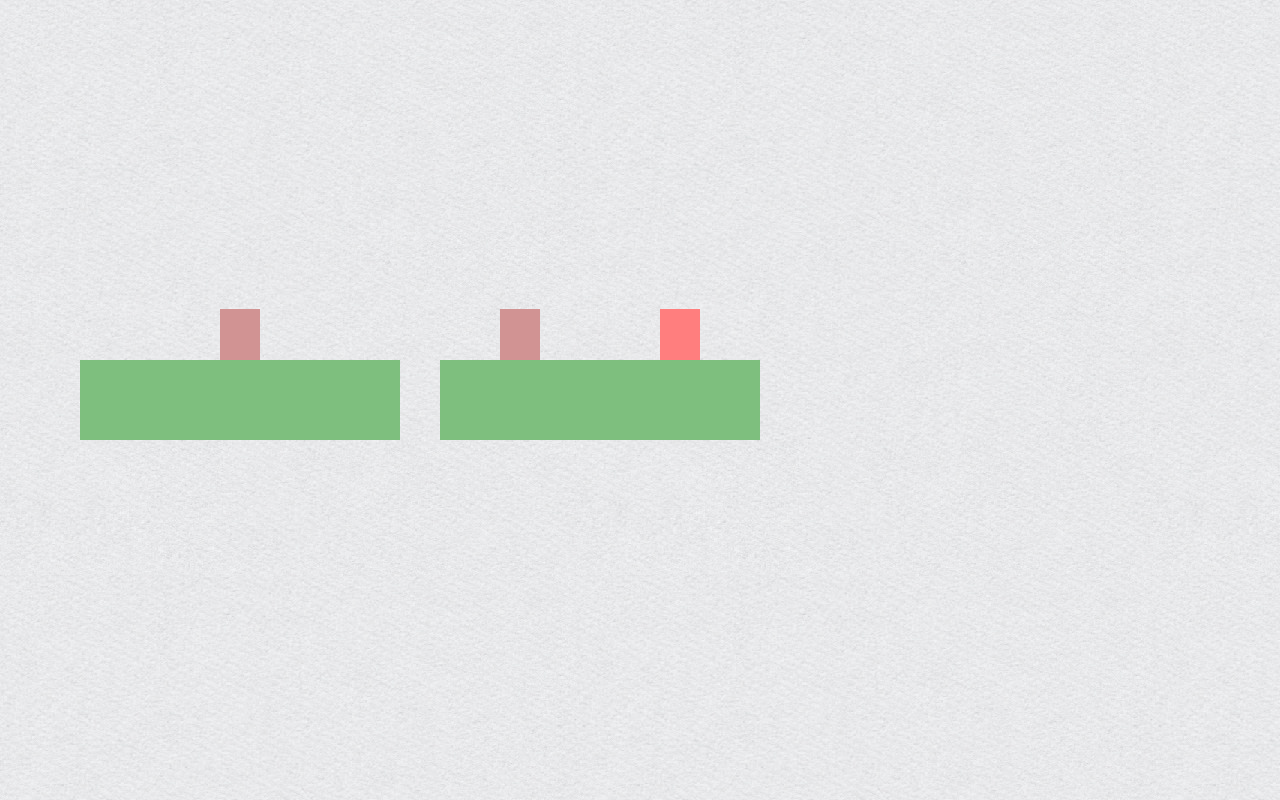
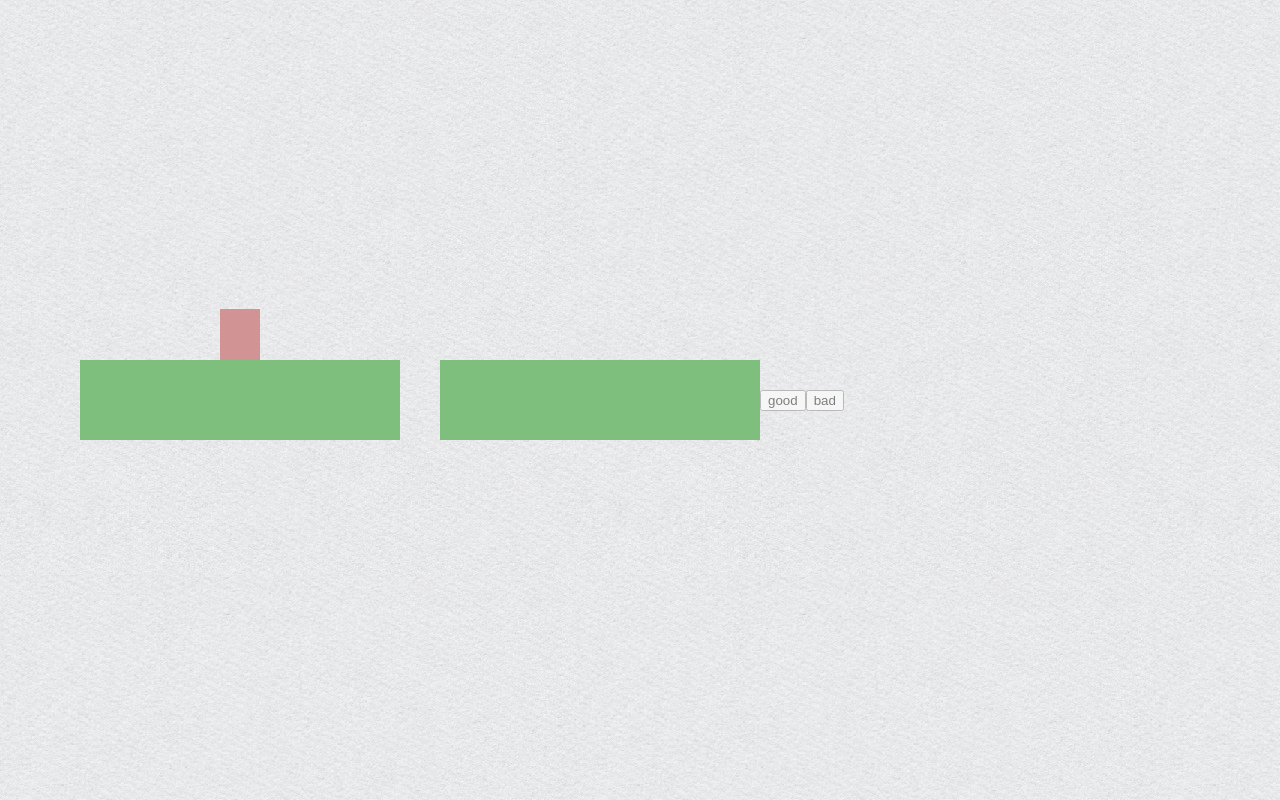
Before and after one commit to tessaSAC/bearbins, a Vue app: page / in a window 1280 px wide. Built offline with nearby package versions, Linux system fonts and the light colour scheme.

Commit message:
adds dynamic rendering logic and example flows

```diff
--- a/src/App.vue
+++ b/src/App.vue
@@ -4,17 +4,71 @@
       <div class="dumpster"><div class="clean bear"/></div>
     </div>
     <div class="bearBin">
-      <div class="dumpster">
-        <div class="clean bear" />
-        <div class="dirty bear" />
+      <div v-for="(dumpster, idx) in dumpsters" :key="idx" class="dumpster">
+        <div v-for="(bear, idx) in dumpster" :key="idx" :class="`${ bear } bear`" />
       </div>
     </div>
+
+    <button @click="radd">good</button>
+    <button @click="badd">bad</button>
   </div>
 </template>
 
 <script>
 export default {
   name: 'App',
+
+  data: _ => ({
+    dumpsters: [[]]
+  }),
+
+  watch: {
+    '$nextTick': function() {
+      console.log('hiii')
+    }
+  },
+
+  // have a method that pushes dumpsters and bathtubs
+  // push bears into the lastest bath or dumpster
+
+  // if it's a non-reactive add it will be a dumpster
+  // otherwise it will be a bathtub
+
+  // example:
+  // push a tub (should render)
+    // add bear to latest container
+    // should render in tub
+  // push a dumpster (should not render)
+    // add bear to latest container
+    // should render in newly rendered dumpster
+  // alt: try the above
+    // push a tub
+    // dumpster should render as well
+
+
+  // alternative: dumpsters get pushed on nextTick, bears get good or bad added to the latest container
+
+  // example:
+  // start with a dumpster
+    // good add bear
+      // renders and new dumpster gets pushed and rendered
+  // bad add bear
+    // bear gets added to new dumpster but nothing renders
+  // good add bear
+    // good bear gets added to new dumpster
+    // renders dumpster with good and bad bea
+    // renders and adds new dumpster
+
+
+  methods: {
+    radd() {
+      this.dumpsters[0].push('clean')
+    },
+
+    badd() {
+
+    },
+  },
 }
 </script>
 
@@ -40,7 +94,7 @@ $dumpsterHeight: 10vh;
   width: $dumpsterWidth;
   height: $dumpsterHeight;
   background: green;
-  background-blend-mode: multiply;  // will work once image is added
+  background-blend-mode: multiply; // will work once image is added
 }
 
 .bear {
```
